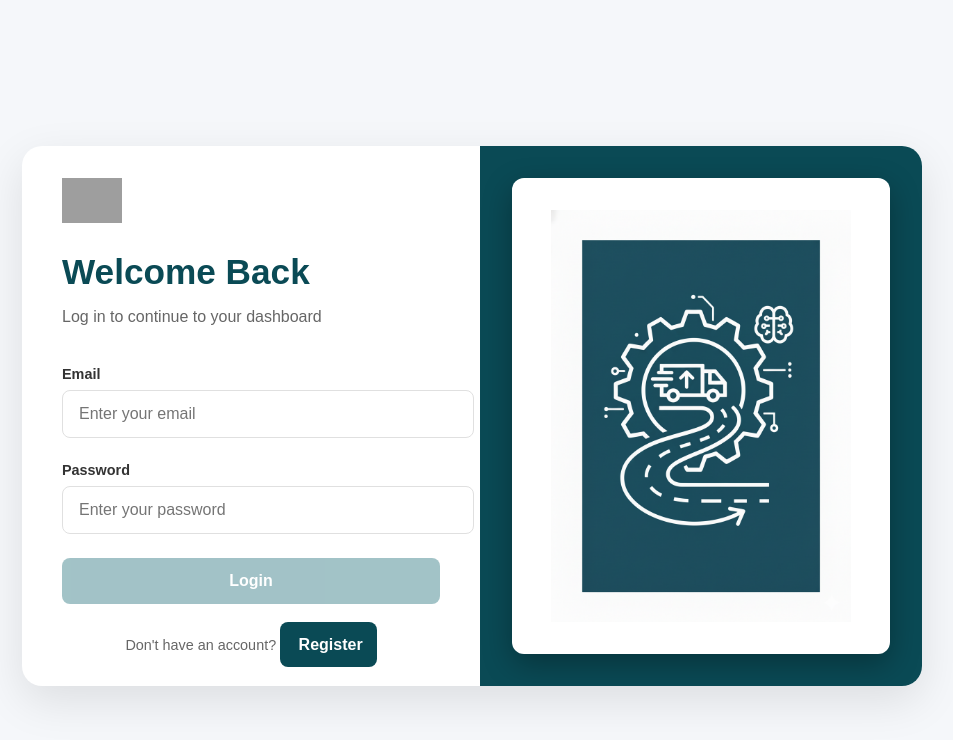
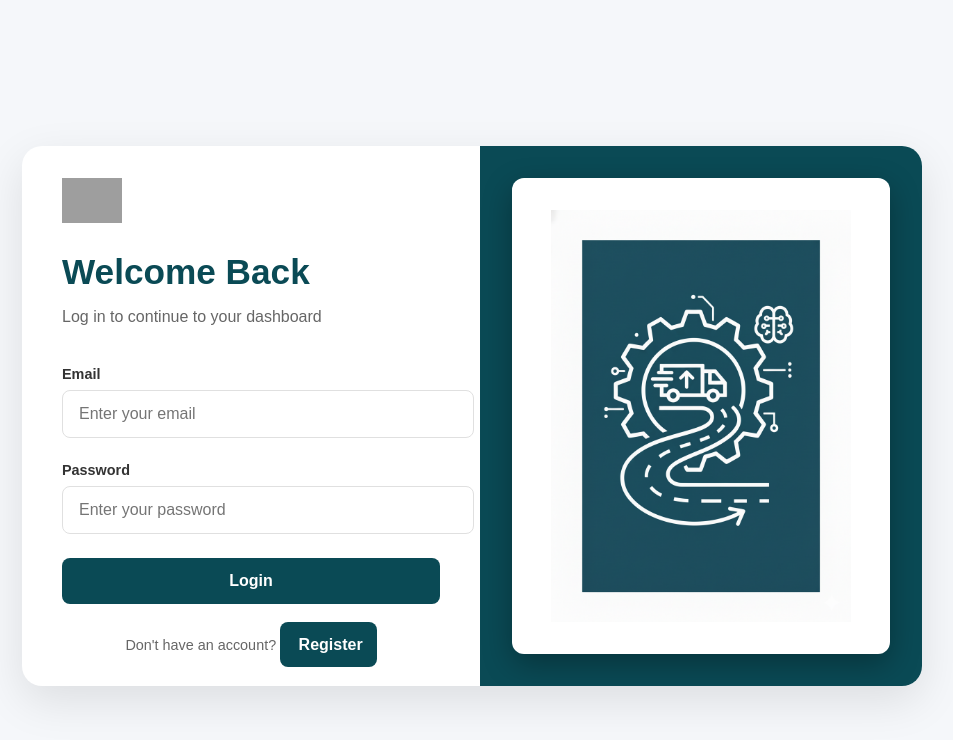
Before and after one commit to akishwe/smartfleet-platform, an Angular app in the folder frontend/: page /login in a window 1280 px wide. Shown: the top 740 px of the page, without its empty margins (184-1137 px from the left). Built offline with nearby package versions, Linux system fonts and the light colour scheme; grey boxes are pictures that could not be loaded.

Commit message:
Integrated login api with angular frontend

```diff
--- a/frontend/src/app/app.config.ts
+++ b/frontend/src/app/app.config.ts
@@ -1,7 +1,8 @@
 import { ApplicationConfig } from '@angular/core';
 import { provideRouter } from '@angular/router';
+import { provideHttpClient } from '@angular/common/http';
 import { routes } from './app.routes';
 
 export const appConfig: ApplicationConfig = {
-  providers: [provideRouter(routes)],
+  providers: [provideRouter(routes), provideHttpClient()],
 };
--- /dev/null
+++ b/frontend/src/app/core/constants.ts
@@ -0,0 +1 @@
+export const API_BASE_URL = 'http://localhost:5000/api';
--- a/frontend/src/app/features/user/components/login/login.component.html
+++ b/frontend/src/app/features/user/components/login/login.component.html
@@ -34,12 +34,16 @@
           />
         </div>
 
-        <button
-          type="submit"
-          [disabled]="loginForm.invalid"
-          class="btn btn--primary"
+        <div
+          *ngIf="errorMessage"
+          class="error-message"
+          style="color: #d9534f; margin-bottom: 1rem"
         >
-          Login
+          {{ errorMessage }}
+        </div>
+
+        <button type="submit" [disabled]="loading" class="btn btn--primary">
+          {{ loading ? "Logging in..." : "Login" }}
         </button>
       </form>
 
--- a/frontend/src/app/features/user/components/login/login.component.ts
+++ b/frontend/src/app/features/user/components/login/login.component.ts
@@ -7,6 +7,16 @@ import {
   Validators,
 } from '@angular/forms';
 import { RouterLink } from '@angular/router';
+import { HttpClient } from '@angular/common/http';
+import { API_BASE_URL } from '../../../../core/constants';
+interface LoginRequest {
+  email: string;
+  password: string;
+}
+
+interface LoginResponse {
+  accessToken: string;
+}
 
 @Component({
   selector: 'app-login',
@@ -16,21 +26,45 @@ import { RouterLink } from '@angular/router';
   styleUrls: ['./login.component.scss'],
 })
 export class LoginComponent {
-  loginForm: FormGroup;
+  readonly loginForm: FormGroup;
+  errorMessage: string | null = null;
+  loading = false;
 
-  constructor(private fb: FormBuilder) {
+  constructor(
+    private readonly fb: FormBuilder,
+    private readonly http: HttpClient
+  ) {
     this.loginForm = this.fb.group({
       email: ['', [Validators.required, Validators.email]],
       password: ['', [Validators.required]],
     });
   }
 
-  onSubmit() {
+  onSubmit(): void {
     if (this.loginForm.invalid) {
       this.loginForm.markAllAsTouched();
       return;
     }
 
-    console.log('Form Submitted:', this.loginForm.value);
+    this.errorMessage = null;
+    this.loading = true;
+
+    const payload: LoginRequest = this.loginForm.value;
+
+    this.http
+      .post<LoginResponse>(`${API_BASE_URL}/user/login`, payload, {
+        withCredentials: true,
+      })
+      .subscribe({
+        next: (res: LoginResponse) => {
+          console.log('Login successful:', res);
+          this.loading = false;
+        },
+        error: (err) => {
+          console.error('Login failed:', err);
+          this.errorMessage = err.error?.message || 'Server error';
+          this.loading = false;
+        },
+      });
   }
 }
```
Also changed, not shown: 1 other file (tests, documents, lock files or other folders).
